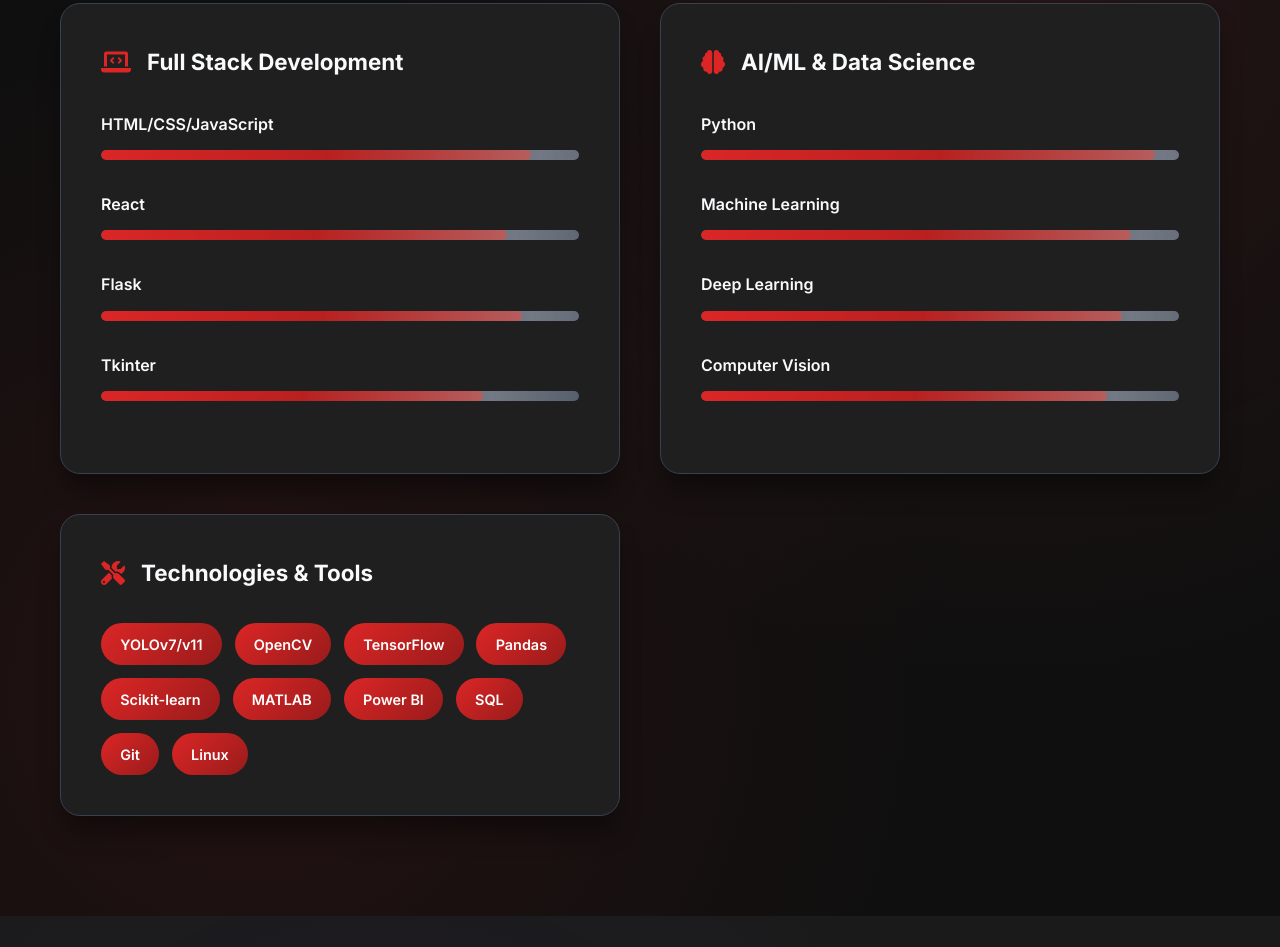
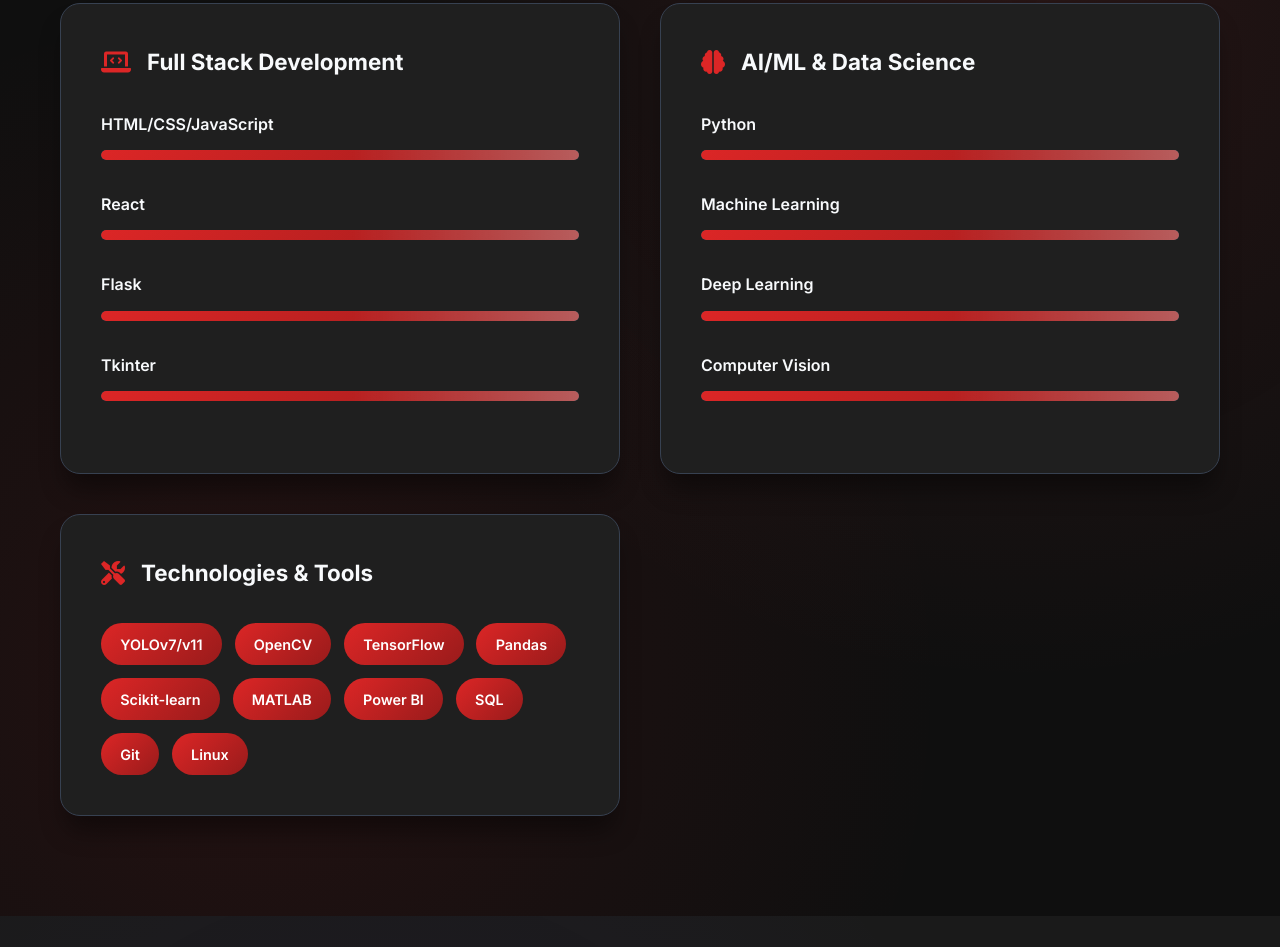
Before and after one commit to Harshad071/harshad-portfolio, a plain HTML site: page index.html in a window 1280 px wide. Shown: the part 1947-2894 px from the top of the page. Drawn offline with Linux system fonts and the light colour scheme.

Commit message:
Update index.html

```diff
--- a/index.html
+++ b/index.html
@@ -1578,25 +1578,25 @@
                         <div class="skill-item">
                             <span class="skill-name">HTML/CSS/JavaScript</span>
                             <div class="skill-bar">
-                                <div class="skill-progress" data-width="90%"></div>
+                                <div class="skill-progress" data-width="100%"></div>
                             </div>
                         </div>
                         <div class="skill-item">
                             <span class="skill-name">React</span>
                             <div class="skill-bar">
-                                <div class="skill-progress" data-width="85%"></div>
+                                <div class="skill-progress" data-width="100%"></div>
                             </div>
                         </div>
                         <div class="skill-item">
                             <span class="skill-name">Flask</span>
                             <div class="skill-bar">
-                                <div class="skill-progress" data-width="88%"></div>
+                                <div class="skill-progress" data-width="100%"></div>
                             </div>
                         </div>
                         <div class="skill-item">
                             <span class="skill-name">Tkinter</span>
                             <div class="skill-bar">
-                                <div class="skill-progress" data-width="80%"></div>
+                                <div class="skill-progress" data-width="100%"></div>
                             </div>
                         </div>
                     </div>
@@ -1611,25 +1611,25 @@
                         <div class="skill-item">
                             <span class="skill-name">Python</span>
                             <div class="skill-bar">
-                                <div class="skill-progress" data-width="95%"></div>
+                                <div class="skill-progress" data-width="100%"></div>
                             </div>
                         </div>
                         <div class="skill-item">
                             <span class="skill-name">Machine Learning</span>
                             <div class="skill-bar">
-                                <div class="skill-progress" data-width="90%"></div>
+                                <div class="skill-progress" data-width="100%"></div>
                             </div>
                         </div>
                         <div class="skill-item">
                             <span class="skill-name">Deep Learning</span>
                             <div class="skill-bar">
-                                <div class="skill-progress" data-width="88%"></div>
+                                <div class="skill-progress" data-width="100%"></div>
                             </div>
                         </div>
                         <div class="skill-item">
                             <span class="skill-name">Computer Vision</span>
                             <div class="skill-bar">
-                                <div class="skill-progress" data-width="85%"></div>
+                                <div class="skill-progress" data-width="100%"></div>
                             </div>
                         </div>
                     </div>
```
